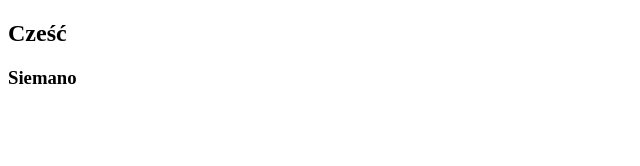
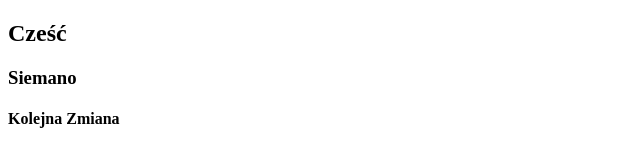
Before and after one commit to DeMar00/demar-test, a plain HTML site: page index.html in a window 1280 px wide. Shown: the whole page, without its empty margins (0-640 px from the left). Drawn offline with Linux system fonts and the light colour scheme.

Commit message:
Kolejna Zmiana

```diff
--- a/index.html
+++ b/index.html
@@ -8,5 +8,6 @@
 <body>
     <h2>Cześć</h2>
     <h3>Siemano</h3>
+    <h4>Kolejna Zmiana</h4>
 </body>
 </html>
```
